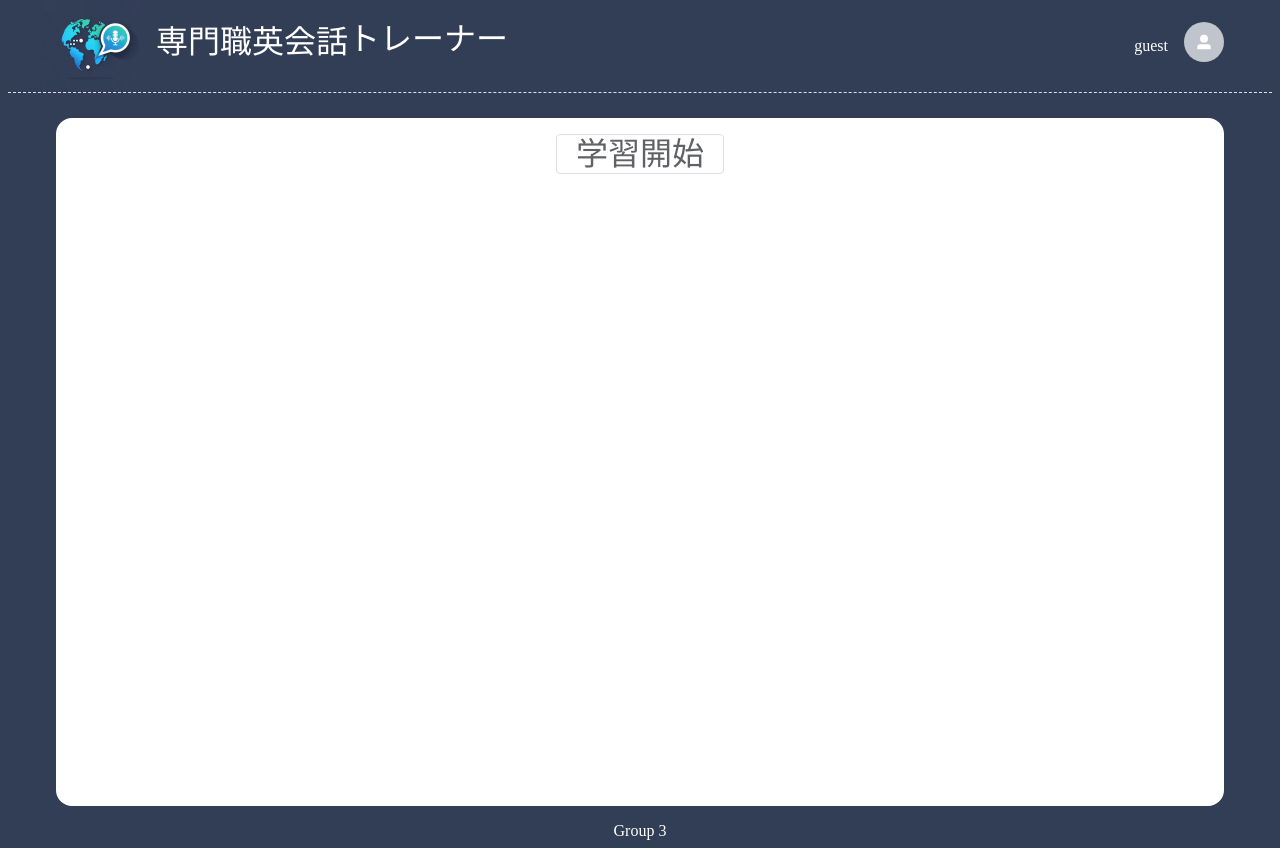
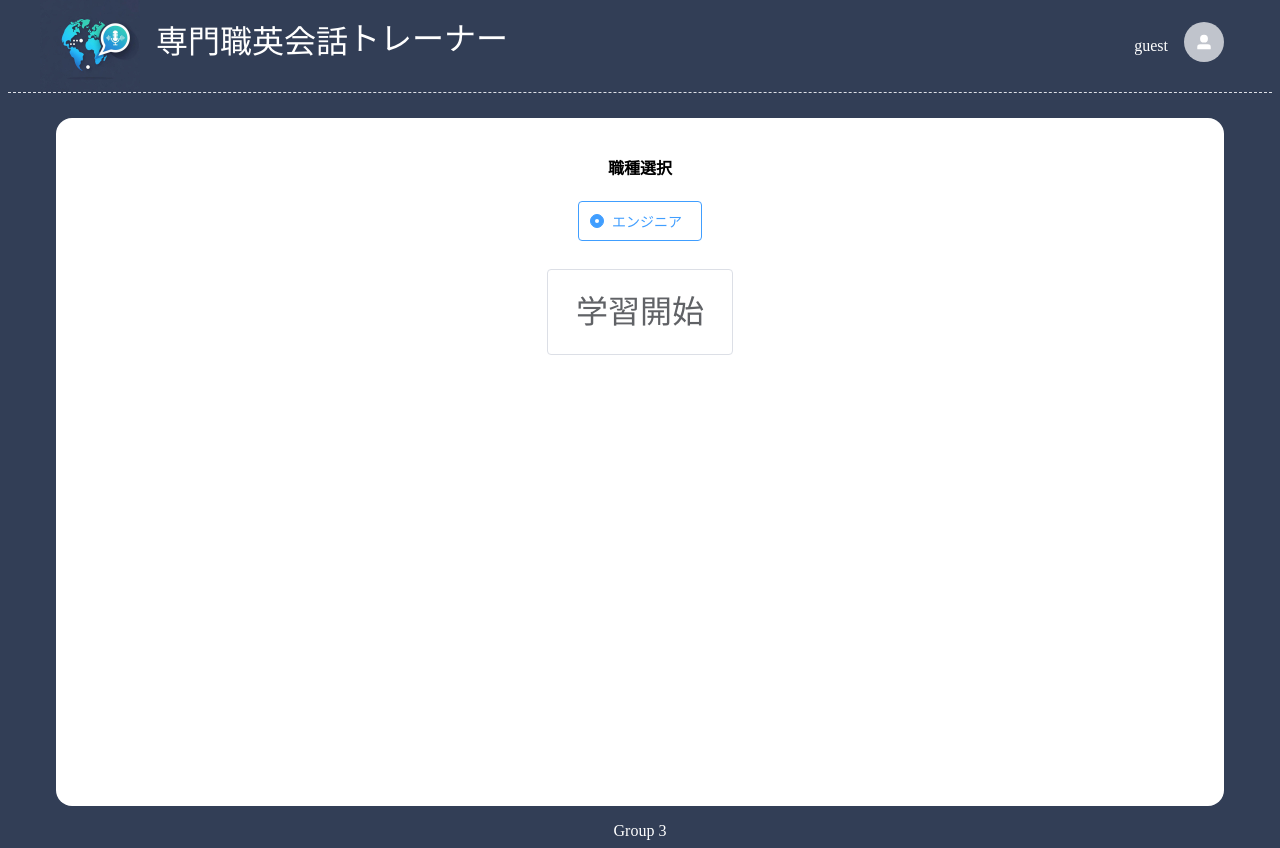
Before and after one commit to a25136sh/englishtrainer, a Vue app: page / in a window 1280 px wide. Built offline with nearby package versions, Linux system fonts and the light colour scheme; a web font is replaced by a local one.

Commit message:
genre selector

```diff
--- a/src/stores/problem.ts
+++ b/src/stores/problem.ts
@@ -4,6 +4,7 @@ import axios from 'axios'
 import { ElMessage } from 'element-plus'
 
 export const useProblemStore = defineStore('problem', () => {
+  const genre = ref('1')
   const problems = ref([
     {
       id: 1,
@@ -28,5 +29,5 @@ export const useProblemStore = defineStore('problem', () => {
       })
   }
 
-  return { problems, loadProblem }
+  return { genre, problems, loadProblem }
 })
--- a/src/views/HomeView.vue
+++ b/src/views/HomeView.vue
@@ -1,8 +1,11 @@
 <script setup lang="ts">
+import { computed } from 'vue'
 import router from '@/router'
 import { useProblemStore } from '@/stores/problem'
 
 const problemStore = useProblemStore()
+
+const genre = computed(() => problemStore.genre)
 
 const start = () => {
   problemStore.loadProblem()
@@ -12,7 +15,13 @@ const start = () => {
 
 <template>
   <div style="text-align: center">
-    <el-button size="large" @click="start">
+    <div>
+      <h4>職種選択</h4>
+      <el-radio-group v-model="genre">
+        <el-radio value="1" size="large" border>エンジニア</el-radio>
+      </el-radio-group>
+    </div>
+    <el-button size="large" @click="start" style="margin-top: 2em; padding: 3em 2em">
       <span style="font-size: 32px">学習開始</span>
     </el-button>
   </div>
```
